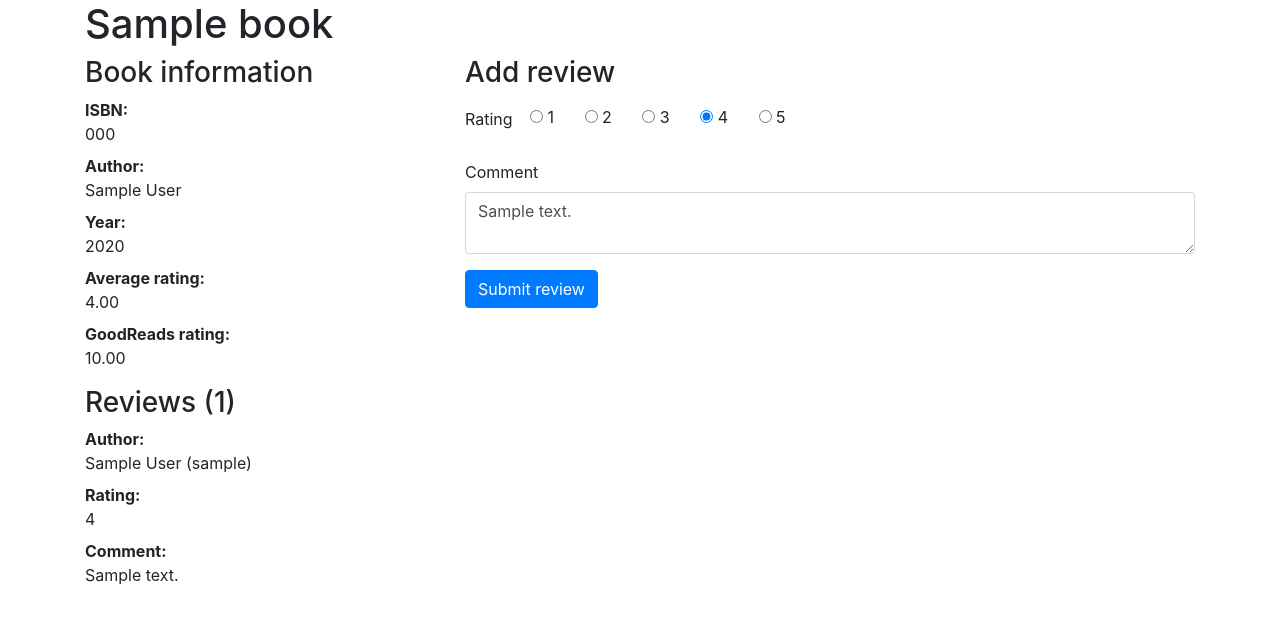
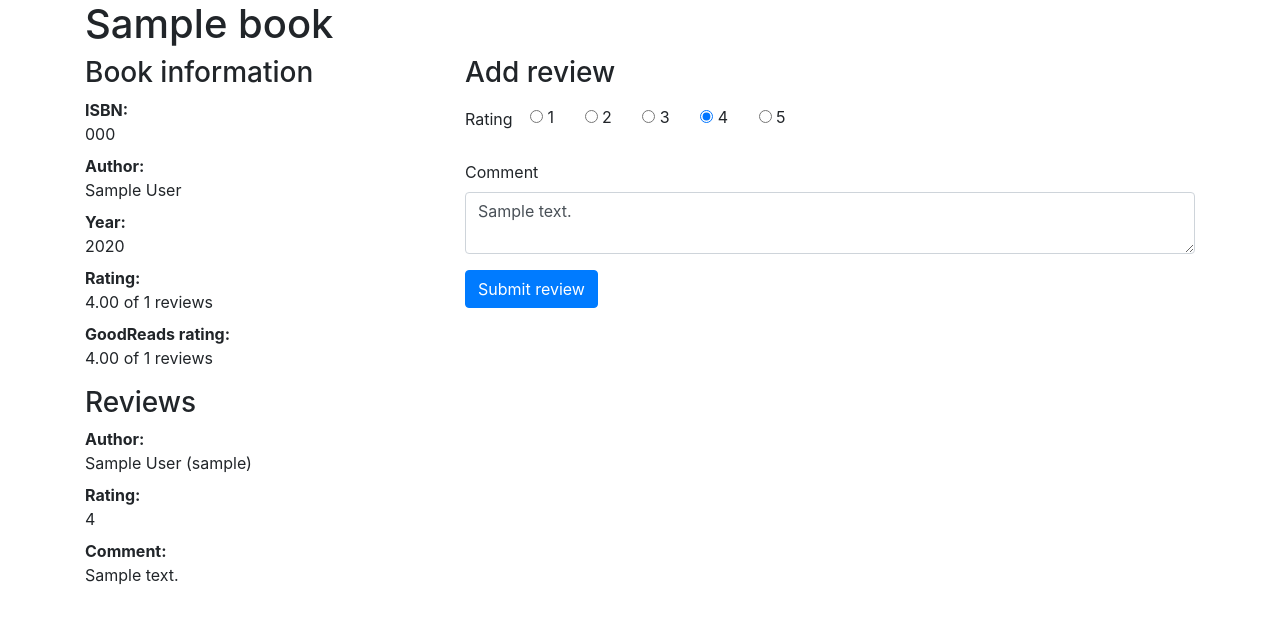
Before and after one commit to asdat/project1, a Flask app: template templates/book.html in a window 1280 px wide. Shown: the part 56-680 px from the top of the page. Run offline with Flask 2, Linux system fonts and the light colour scheme; tables that the repository leaves empty hold one stand-in row (values such as "Sample post"); the template is opened without the code that fills it: values that come from a table or form of the project are taken from there, most other values are stand-ins (such as "Sample title", 1, 10 or a date in 2020); some libraries are stand-ins or nearby versions.

Commit message:
show goodreads count reviews, move own reviews upper

```diff
--- a/application.py
+++ b/application.py
@@ -114,13 +114,18 @@
 
     res = requests.get("https://www.goodreads.com/book/review_counts.json",
                        params={"key": os.getenv("GOODREADS_KEY"), "isbns": isbn})
+    goodreads = {
+        'count': 0,
+        'rating': 0
+    }
+
     if res.status_code == 200:
-        goodreads_rating = res.json().get('books', [{'average_rating': False}])[0].get('average_rating')
-    else:
-        goodreads_rating = None
+        data = res.json().get('books')[0]
+        goodreads['count'] = data.get('work_ratings_count')
+        goodreads['rating'] = data.get('average_rating')
 
     return render_template("book.html", book=book_item, has_review=has_review, rating=rating, count=count,
-                           goodreads=goodreads_rating)
+                           goodreads=goodreads)
 
 
 @app.route("/review", methods=["POST"])
--- a/templates/book.html
+++ b/templates/book.html
@@ -21,13 +21,13 @@
             <dd>{{ book.year }}</dd>
 
             {% if rating %}
-            <dt>Average rating:</dt>
-            <dd>{{'%0.2f'| format(rating|float)}}</dd>
+            <dt>Rating:</dt>
+            <dd>{{'%0.2f'| format(rating|float)}} of {{ count }} reviews</dd>
             {% endif %}
 
-            {% if goodreads %}
+            {% if goodreads and goodreads.get('count') > 0 %}
             <dt>GoodReads rating:</dt>
-            <dd>{{'%0.2f'| format(goodreads|float)}}</dd>
+            <dd>{{'%0.2f'| format(goodreads.get('rating')|float)}} of {{ goodreads.get('count') }} reviews</dd>
             {% endif %}
         </dl>
     </div>
@@ -65,7 +65,7 @@
 
 {% if book.reviews %}
 <section>
-    <h3>Reviews ({{ count }})</h3>
+    <h3>Reviews</h3>
     {% for review in book.reviews %}
     <div>
         <dl>
```
